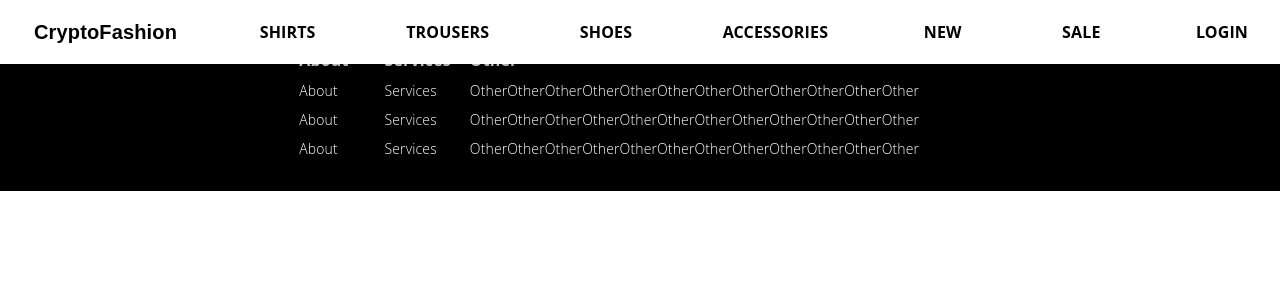
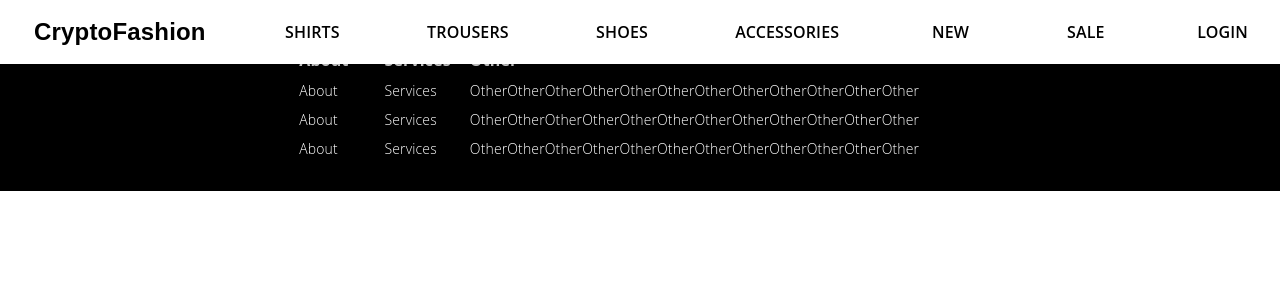
Before and after one commit to DBloodworth95/Crypto-Fashion-Frontend, a React (Create React App) app: page / in a window 1280 px wide. Shown: the top 300 px of the page. Built offline with nearby package versions, Linux system fonts and the light colour scheme.

Commit message:
Style fonts for header

```diff
--- a/src/components/common/Header.js
+++ b/src/components/common/Header.js
@@ -9,13 +9,15 @@ const useStyles = makeStyles(() => ({
     },
     logo: {
         fontFamily: "Work Sans, sans-serif",
-        fontWeight: 600,
+        fontWeight: "600",
+        fontSize: "24px",
         color: "#000000",
         textAlign: "left",
     },
     menuButton: {
         fontFamily: "Open Sans, sans-serif",
-        fontWeight: "700",
+        fontWeight: "600",
+        fontSize: "16px",
         size: "18px",
         color: "#000000"
     },
```
